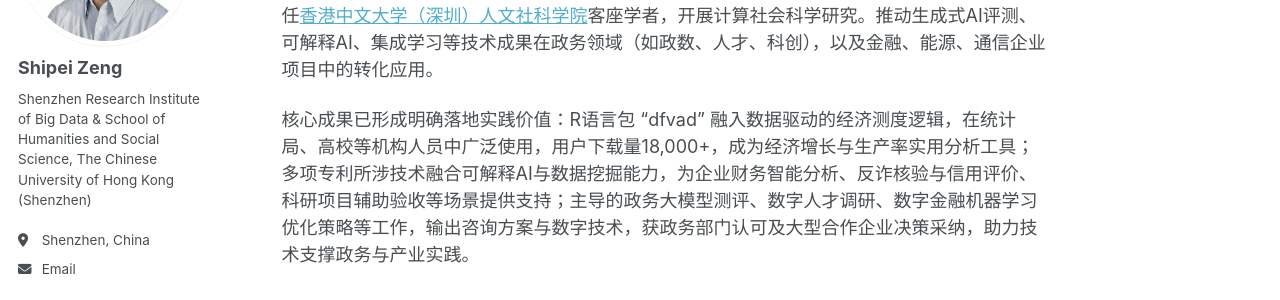
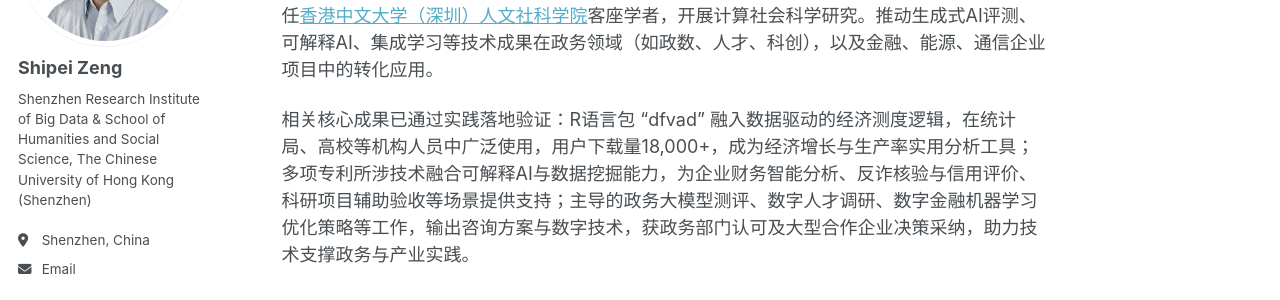
Before and after one commit to shipei-zeng/shipei-zeng.github.io, a Jekyll site: the page built from _pages/about.md, in a window 1280 px wide and 900 px high, scrolled down 762 px. Shown: the part 227-527 px from the top of the window. Built offline with Jekyll 4.4.1, drawn with Linux system fonts in a browser that asks for light colours; a script that is not in the unit is left out.

Commit message:
Update about.md

```diff
--- a/_pages/about.md
+++ b/_pages/about.md
@@ -14,4 +14,4 @@ His innovations have achieved substantial real world adoption. The data-driven "
 
 曾诗培，[深圳市大数据研究院](https://www.sribd.cn/)人工智能大模型中心研究科学家。中国人民大学经济学学士、硕士，澳大利亚新南威尔士大学经济学博士。主要研究领域为数字经济、经济统计、计算社会科学。开发经济测度指数方法R语言开源工具“[dfvad](https://cran.r-project.org/web/packages/dfvad/index.html)”（CRAN官方收录）。在相关领域国际主流期刊（包括*Journal of Forecasting*、*Computational Economics*、*Information and Software Technology*等）发表论文多篇；多项数字化算法技术获国家发明专利。作为负责人或主要参与人承担国家、省、市级科研项目，包括国家自然科学基金项目、江苏省决策咨询研究基地课题。兼任[香港中文大学（深圳）人文社科学院](https://hss.cuhk.edu.cn/page/1350)客座学者，开展计算社会科学研究。推动生成式AI评测、可解释AI、集成学习等技术成果在政务领域（如政数、人才、科创），以及金融、能源、通信企业项目中的转化应用。
 
-核心成果已形成明确落地实践价值：R语言包 “dfvad” 融入数据驱动的经济测度逻辑，在统计局、高校等机构人员中广泛使用，用户下载量18,000+，成为经济增长与生产率实用分析工具；多项专利所涉技术融合可解释AI与数据挖掘能力，为企业财务智能分析、反诈核验与信用评价、科研项目辅助验收等场景提供支持；主导的政务大模型测评、数字人才调研、数字金融机器学习优化策略等工作，输出咨询方案与数字技术，获政务部门认可及大型合作企业决策采纳，助力技术支撑政务与产业实践。
+相关核心成果已通过实践落地验证：R语言包 “dfvad” 融入数据驱动的经济测度逻辑，在统计局、高校等机构人员中广泛使用，用户下载量18,000+，成为经济增长与生产率实用分析工具；多项专利所涉技术融合可解释AI与数据挖掘能力，为企业财务智能分析、反诈核验与信用评价、科研项目辅助验收等场景提供支持；主导的政务大模型测评、数字人才调研、数字金融机器学习优化策略等工作，输出咨询方案与数字技术，获政务部门认可及大型合作企业决策采纳，助力技术支撑政务与产业实践。
```
